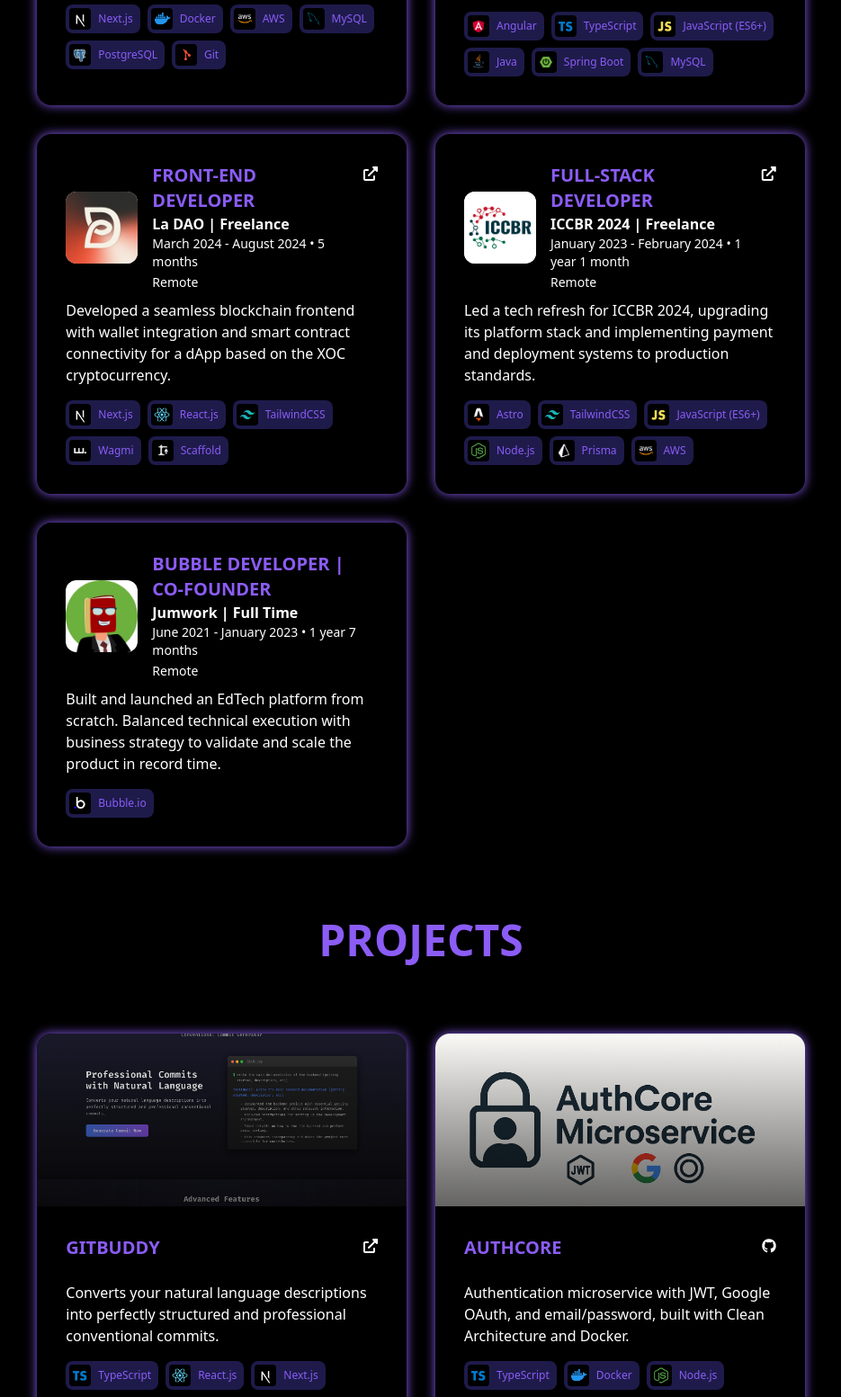
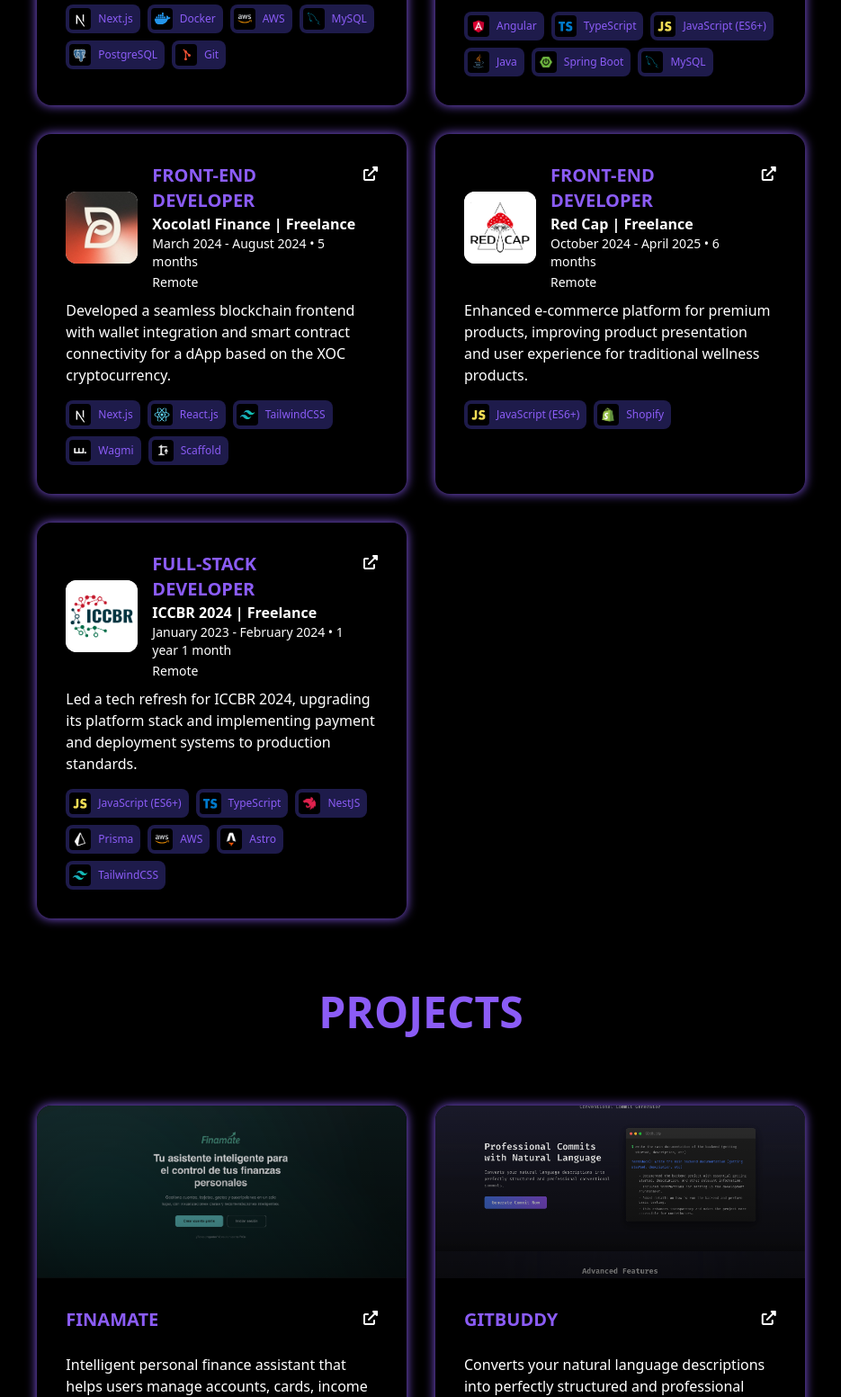
Before and after one commit to JorgeSarricolea/portfolio, an Astro site: page / in a window 1280 px wide. Shown: the part 1247-2800 px from the top of the page at 90% size, without its empty margins (172-1107 px from the left). Built offline with nearby package versions, Linux system fonts and the light colour scheme; Astro itself is replaced by a stand-in of ours.

Commit message:
refactor(portfolio): update CV, metadata, and project experience
    - Replaced outdated CV PDF with a newer version in the 'public' directory.
    - Updated summary and label to reflect expertise in TypeScript and NestJS.
    - Refined work experience descriptions for clarity and conciseness.
    - Renamed company 'La DAO' to 'Xocolatl Finance' and added new role at 'Red Cap'.
    - Removed unused icons and images from the public folder.
    - Introduced new project 'Finamate' with relevant tech stack.
    - Enabled 'About' section by uncommenting it in the index page.
    - Enhanced tag metadata with entries for NestJS, Vue.js, Shopify, and GitHub Actions.

```diff
--- a/src/components/Home.astro
+++ b/src/components/Home.astro
@@ -9,9 +9,9 @@
         I'm <span id="multiText" class="text-primary font-bold"></span>
       </h1>
       <p class="text-xl">
-        Software Engineer | Expert in JavaScript, Node.js, and API Development |
-        4 Years of Experience in Scalable Backend Systems | Focused on RESTful
-        APIs, Express.js, and Performance Optimization.
+        Software Engineer | Expert in TypeScript/JavaScript, Node.js, NestJS,
+        and API Development | 4 Years of Experience in Scalable Backend Systems
+        | Focused on RESTful APIs, Express.js, and Performance Optimization.
       </p>
       <a
         href="/cv_jorge_sarricolea.pdf"
--- a/src/js/objects/cv.js
+++ b/src/js/objects/cv.js
@@ -2,11 +2,11 @@ const cv = {
   basics: {
     name: "Jorge Sarricolea Veyro",
     label:
-      "Software Engineer | Expert in JavaScript, Node.js, and API Development | 4 Years of Experience in Scalable Backend Systems | Focused on RESTful APIs, Express.js, and Performance Optimization",
+      "Software Engineer | Expert in TypeScript/JavaScript, Node.js, NestJS, and API Development | 4 Years of Experience in Scalable Backend Systems | Focused on RESTful APIs, Express.js, and Performance Optimization",
     email: "jjorgesarricolea18@gmail.com",
     phone: "+52 938 109 5593",
     summary:
-      "Software Engineer with over 4 years of experience specializing in backend development, scalable system architecture, and high-performance optimization. Skilled in building robust RESTful APIs using Node.js and Spring Boot, with cloud deployments through AWS and Docker. I also bring strong frontend capabilities with React, Angular, and Next.js.\n\nI follow engineering best practices like SOLID and Clean Architecture, applying them across the development lifecycle with CI/CD pipelines and automated testing. I've led technical decisions, mentored teams, and delivered scalable solutions that drive real business impact. I'm passionate about building efficient, resilient systems that solve real-world problems.",
+      "Software Engineer with over 4 years of experience specializing in backend development and scalable system architecture. Skilled in building robust RESTful APIs using Node.js, NestJS, and Spring Boot, with cloud deployments through AWS and Docker. Strong frontend capabilities with React, Angular, and Next.js.\n\nI follow engineering best practices like SOLID and Clean Architecture, applying them across the development lifecycle with CI/CD pipelines and automated testing. I've led technical decisions, mentored teams, and delivered scalable solutions that drive real business impact.",
   },
   social: {
     portfolio: "https://jorgesarricolea.com",
--- a/src/js/objects/experiences.js
+++ b/src/js/objects/experiences.js
@@ -7,7 +7,7 @@ const experiences = [
     endDate: "",
     type: "Full Time",
     location: "Remote",
-    description: `Led the development of two core platforms: a student-facing purchase portal and an administrative portal for internal management. Faced a key challenge integrating a legacy SOAP service with oversized XML responses. My actions included:\n\n- <strong>Backend Development:</strong> Built Node.js/Express services following SOLID principles, using Swagger for contract-first API design.\n- <strong>Legacy Integration:</strong> Designed a parser to convert complex XML data into JSON, integrating it into our architecture with performance and reuse in mind — this became the standard for future SOAP work.\n- <strong>Testing & QA:</strong> Delivered and tested 10+ endpoints with Supertest, ensuring smooth frontend integration.\n- <strong>Frontend Work:</strong> Developed UI components in React + Vite.\n- <strong>Teamwork:</strong> Participated in code reviews and pair programming, contributing to a culture of shared quality.\n\n<strong>Impact:</strong> Reduced integration times from hours to minutes, delivered without delaying deadlines, and earned internal recognition for my solution's clarity and reusability.`,
+    description: `Led development of two core platforms: student purchase portal and administrative portal. Key challenge: integrating legacy SOAP service with oversized XML responses.\n\n- <strong>Backend:</strong> Built Node.js/Express services with SOLID principles and Swagger API design.\n- <strong>Legacy Integration:</strong> Designed XML-to-JSON parser that became standard for future SOAP work.\n- <strong>Testing:</strong> Delivered 10+ endpoints with Supertest for smooth frontend integration.\n- <strong>Frontend:</strong> Developed React + Vite UI components.\n\n<strong>Impact:</strong> Reduced integration times from hours to minutes, delivered on time, earned internal recognition.`,
     shortDescription: `Developed and integrated scalable APIs for two mission-critical platforms at UNAM. Tackled a complex SOAP/XML challenge with a custom parser, improving efficiency and setting a reusable internal standard.`,
     image: "../img/unam-logo.png",
     url: "https://www.linkedin.com/school/arvalli-bed-college-vijaynagar/",
@@ -31,7 +31,7 @@ const experiences = [
     endDate: new Date("2024-12-20"),
     type: "Full Time",
     location: "Remote",
-    description: `Joined a greenfield project to build an internal insurance platform from scratch. Started as a fullstack developer, later promoted to Tech Lead within 3 months. Key contributions:\n\n- <strong>Architecture:</strong> Implemented Clean Architecture patterns for backend in Java (Spring Boot, Oracle) to ensure scalability and maintainability.\n- <strong>Frontend:</strong> Built dynamic Angular 18 UIs with PrimeNG, enabling role-based logic across modules.\n- <strong>Strategic Thinking:</strong> Rejected a risky last-minute scope change, proposed a solution via logic/db-level tweaks — preserving delivery without sacrificing quality.\n- <strong>Process Optimization:</strong> Created a GPT-based tool to generate Conventional Commits + structured PRs, later adopted across the company.\n- <strong>Leadership:</strong> Mentored 10 devs, assigned tasks based on strengths, fostered accountability and trust.\n\n<strong>Results:</strong> Cut feature delivery time by 3–7 days, standardized code review workflow, and gained leadership trust in high-pressure settings.`,
+    description: `Built internal insurance platform from scratch. Promoted to Tech Lead within 3 months.\n\n- <strong>Architecture:</strong> Implemented Clean Architecture with Java/Spring Boot for scalability.\n- <strong>Frontend:</strong> Built Angular 18 UIs with PrimeNG and role-based logic.\n- <strong>Process:</strong> Created GPT-based tool for Conventional Commits, adopted company-wide.\n- <strong>Leadership:</strong> Mentored 10 devs, fostered accountability and trust.\n\n<strong>Results:</strong> Cut delivery time by 3–7 days, standardized workflows, gained leadership trust.`,
     shortDescription: `Led technical execution of an internal insurance platform. Designed scalable architecture, mentored devs, and introduced process improvements that shaped team workflows.`,
     image: "../img/rocket-code-logo.jpeg",
     url: "https://www.linkedin.com/company/the-rocket-code",
@@ -47,17 +47,31 @@ const experiences = [
   },
   {
     id: 2,
-    company: "La DAO",
+    company: "Xocolatl Finance",
     position: "Front-End Developer",
     startDate: new Date("2024-03-01"),
     endDate: new Date("2024-08-08"),
     type: "Freelance",
     location: "Remote",
-    description: `Developed the UI for a blockchain-based dApp supporting XOC cryptocurrency. Key contributions:\n\n- <strong>Interface Design:</strong> Built responsive views for dashboard, landing page, and transaction flows using Next.js, React, and Tailwind.\n- <strong>Wallet Integration:</strong> Enabled transactions with MetaMask and other wallets.\n- <strong>Blockchain Connectivity:</strong> Integrated smart contracts via Wagmi and Scaffold with a clean frontend experience.\n- <strong>Collaboration:</strong> Worked closely with backend devs to ensure seamless contract interaction.\n\n<strong>Outcome:</strong> Delivered a cohesive user experience that handled crypto interactions securely and reliably.`,
+    description: `Developed UI for blockchain-based dApp supporting XOC cryptocurrency.\n\n- <strong>Interface:</strong> Built responsive dashboard, landing page, and transaction flows with Next.js/React/Tailwind.\n- <strong>Wallet Integration:</strong> Enabled MetaMask and other wallet transactions.\n- <strong>Blockchain:</strong> Integrated smart contracts via Wagmi/Scaffold for clean UX.\n- <strong>Collaboration:</strong> Worked with backend devs for seamless contract interaction.\n\n<strong>Outcome:</strong> Delivered secure, reliable crypto user experience.`,
     shortDescription: `Developed a seamless blockchain frontend with wallet integration and smart contract connectivity for a dApp based on the XOC cryptocurrency.`,
     image: "../img/la-dao-logo.jpeg",
-    url: "https://www.linkedin.com/company/ladao/",
+    url: "https://www.xocolatl.finance/",
     tagIds: ["nextjs", "reactjs", "tailwindcss", "wagmi", "scaffold"],
+  },
+  {
+    id: 3,
+    company: "Red Cap",
+    position: "Front-End Developer",
+    startDate: new Date("2024-10-02"),
+    endDate: new Date("2025-04-02"),
+    type: "Freelance",
+    location: "Remote",
+    description: `Enhanced e-commerce platform for premium products.\n\n- <strong>Product Pages:</strong> Developed optimized pages focusing on UX and conversion.\n- <strong>Content:</strong> Implemented dynamic sections highlighting product benefits.\n- <strong>E-commerce:</strong> Enhanced listings with detailed descriptions and pricing.\n- <strong>UX:</strong> Improved product presentation with clear benefit breakdowns.\n\n<strong>Outcome:</strong> Enhanced platform's ability to communicate product benefits effectively.`,
+    shortDescription: `Enhanced e-commerce platform for premium products, improving product presentation and user experience for traditional wellness products.`,
+    image: "../img/redcap-logo.png",
+    url: "https://redcapdev.myshopify.com/",
+    tagIds: ["javascript", "shopify"],
   },
   {
     id: 4,
@@ -67,25 +81,19 @@ const experiences = [
     endDate: new Date("2024-02-28"),
     type: "Freelance",
     location: "Remote",
-    description: `Modernized a global academic conference platform. Key actions:\n\n- <strong>Migration:</strong> Refactored from legacy PHP to Astro (frontend) and Node.js with Prisma (backend).\n- <strong>Security:</strong> Redesigned architecture with injection-proof queries and robust design patterns.\n- <strong>Payments:</strong> Integrated Stripe for ticket purchases.\n- <strong>DevOps:</strong> Deployed using AWS and automated CI/CD pipelines.\n\n<strong>Impact:</strong> Improved maintainability, enabled secure payments, and accelerated delivery through modern deployment practices.`,
+    description: `Modernized global academic conference platform.\n\n- <strong>Migration:</strong> Refactored from PHP to Astro (frontend) and NestJS/Prisma (backend).\n- <strong>Security:</strong> Redesigned architecture with injection-proof queries.\n- <strong>Payments:</strong> Integrated Stripe for ticket purchases.\n- <strong>DevOps:</strong> Deployed with AWS and automated CI/CD.\n\n<strong>Impact:</strong> Improved maintainability, enabled secure payments, accelerated delivery.`,
     shortDescription: `Led a tech refresh for ICCBR 2024, upgrading its platform stack and implementing payment and deployment systems to production standards.`,
     image: "../img/iccbr-2024-logo.png",
     url: "https://iccbr2024.org/",
-    tagIds: ["astro", "tailwindcss", "javascript", "nodejs", "prisma", "aws"],
-  },
-  {
-    id: 5,
-    company: "Jumwork",
-    position: "Bubble Developer | Co-Founder",
-    startDate: new Date("2021-06-01"),
-    endDate: new Date("2023-01-05"),
-    type: "Full Time",
-    location: "Remote",
-    description: `Co-founded and led development of a tutoring marketplace. Worked in 7-day sprints to ship an MVP with full functionality using Bubble.io. Key initiatives:\n\n- <strong>Core Features:</strong> Implemented tutoring requests, bidding system, private chat with file sharing, Stripe payments, notifications, and reviews.\n- <strong>Analytics:</strong> Built dashboards with real-time KPIs and filtering.\n- <strong>Product-Market Fit:</strong> Validated demand, scaled to 40–60 paying users monthly.\n- <strong>Growth:</strong> Ran Google Ads, pitched to investors, and represented the product at a global event with Jason Calacanis.\n\n<strong>Outcome:</strong> Launched MVP in under a week, achieved breakeven, and laid the foundation for your tech/product career.`,
-    shortDescription: `Built and launched an EdTech platform from scratch. Balanced technical execution with business strategy to validate and scale the product in record time.`,
-    image: "../img/jumwork-logo.png",
-    url: "",
-    tagIds: ["bubble"],
+    tagIds: [
+      "javascript",
+      "typescript",
+      "nestjs",
+      "prisma",
+      "aws",
+      "astro",
+      "tailwindcss",
+    ],
   },
 ];
 
--- a/src/js/objects/projects.js
+++ b/src/js/objects/projects.js
@@ -1,4 +1,21 @@
 const projects = [
+  {
+    id: "finamate",
+    title: "Finamate",
+    description:
+      "Intelligent personal finance assistant that helps users manage accounts, cards, income and expenses in one place. Features interactive cash flow visualizations, intelligent recommendations, and secure data protection.",
+    image: "../img/finamate.png",
+    url: "https://www.finamate.com/",
+    githubUrl: "",
+    tagIds: [
+      "typescript",
+      "javascript",
+      "nextjs",
+      "reactjs",
+      "nodejs",
+      "expressjs",
+    ],
+  },
   {
     id: "gitbuddy",
     title: "GitBuddy",
@@ -20,16 +37,6 @@ const projects = [
     tagIds: ["typescript", "docker", "nodejs", "expressjs"],
   },
   {
-    id: "redcap-ecommerce",
-    title: "RedCap E-commerce",
-    description:
-      "Subscription-based e-commerce platform. Optimizing product categorization and selection flows to enhance user experience.",
-    image: "../img/redcap.png",
-    url: "https://redcapdev.myshopify.com/products/amanita-muscaria-muhomor",
-    githubUrl: "",
-    tagIds: ["javascript", "reactjs", "nodejs", "seo", "ux"],
-  },
-  {
     id: "minecraft-clone",
     title: "Minecraft Clone",
     description:
--- a/src/js/objects/tags.js
+++ b/src/js/objects/tags.js
@@ -42,6 +42,11 @@ const tags = {
       image: "../icons/git-icon.png",
       priority: "default",
     },
+    githubactions: {
+      name: "GitHub Actions",
+      image: "../icons/githubactions-icon.png",
+      priority: "default",
+    },
   },
   backend: {
     nodejs: {
@@ -52,6 +57,11 @@ const tags = {
     expressjs: {
       name: "Express.js",
       image: "../icons/express-icon.png",
+      priority: "main",
+    },
+    nestjs: {
+      name: "NestJS",
+      image: "../icons/nestjs-icon.png",
       priority: "main",
     },
     springboot: {
@@ -84,6 +94,11 @@ const tags = {
     angular: {
       name: "Angular",
       image: "../icons/angular-icon.png",
+      priority: "default",
+    },
+    vuejs: {
+      name: "Vue.js",
+      image: "../icons/vuejs-icon.png",
       priority: "default",
     },
     astro: {
@@ -154,6 +169,11 @@ const tags = {
       image: "../icons/bubbleio-icon.png",
       priority: "default",
     },
+    shopify: {
+      name: "Shopify",
+      image: "../icons/shopify-icon.png",
+      priority: "default",
+    },
   },
 };
 
--- a/src/pages/index.astro
+++ b/src/pages/index.astro
@@ -3,7 +3,7 @@ import Header from "@/components/Header.astro";
 import Home from "@/components/Home.astro";
 import Experience from "@/components/Experience.astro";
 import Projects from "@/components/Projects.astro";
-// import About from "@/components/About.astro";
+import About from "@/components/About.astro";
 // import Contact from "@/components/Contact.astro";
 ---
 
@@ -18,7 +18,7 @@ import Projects from "@/components/Projects.astro";
     <meta property="og:title" content="<JorgeSarricolea /> Software Engineer" />
     <meta
       property="og:description"
-      content="Software Engineer | Expert in JavaScript, Node.js, and API Development | 4 Years of Experience in Scalable Backend Systems | Focused on RESTful APIs, Express.js, and Performance Optimization"
+      content="Software Engineer | Expert in TypeScript/JavaScript, Node.js, NestJS, and API Development | 4 Years of Experience in Scalable Backend Systems | Focused on RESTful APIs, Express.js, and Performance Optimization"
     />
     <meta property="og:image" content="/img/cartoon_jorge.png" />
     <!-- Typed.js files -->
@@ -47,9 +47,9 @@ import Projects from "@/components/Projects.astro";
     <section id="projects">
       <Projects />
     </section>
-    <!-- <section id="about">
+    <section id="about">
       <About />
-    </section> -->
+    </section>
     <!-- <section id="contact">
       <Contact />
     </section> -->
```
Also changed, not shown: public/icons/illustrator-icon.png (deleted), public/icons/miro-icon.png (deleted), public/icons/nestjs-icon.png (added), public/icons/notion-icon.png (deleted), public/icons/photoshop-icon.png (deleted), public/icons/premiere-icon.png (deleted), public/icons/shopify-icon.png (added), public/icons/trello-icon.png (deleted), public/img/datamatic-software-logo.png (deleted), public/img/finamate.png (added), public/img/photo_plantsNoBG.png (deleted), public/img/redcap-logo.png (added), 1 other file.
